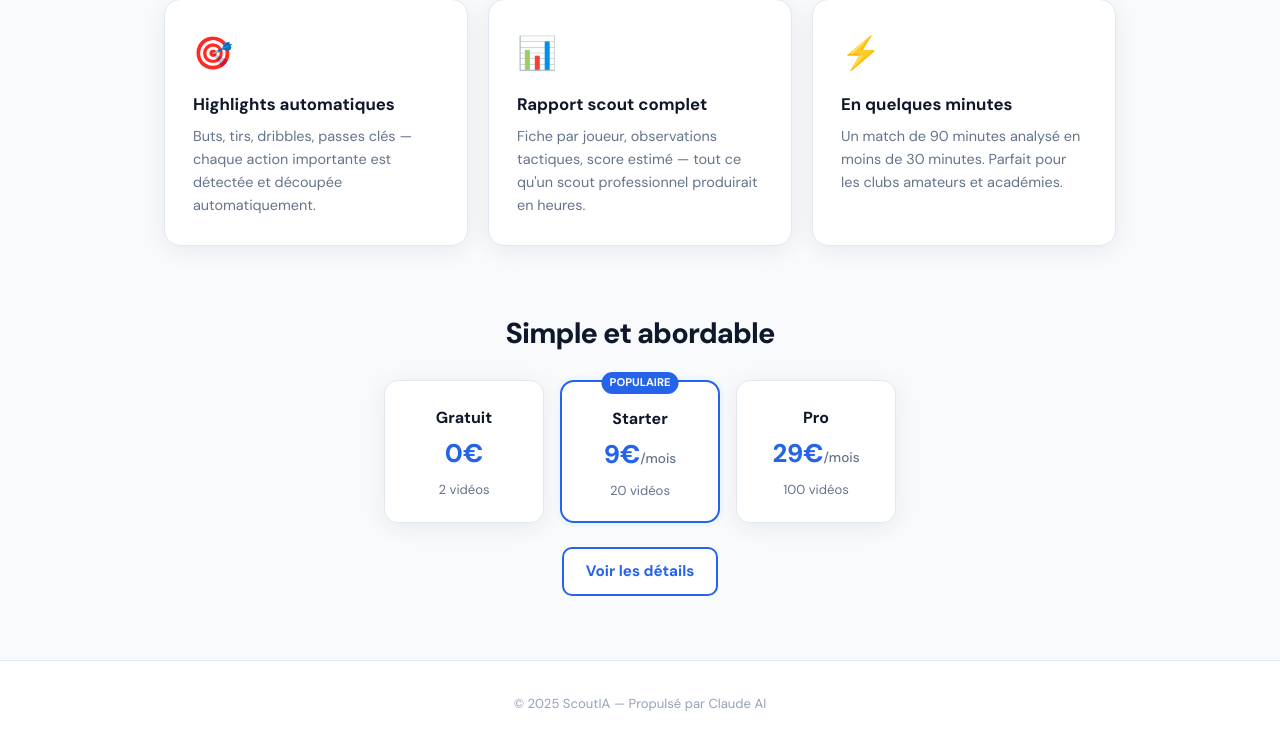
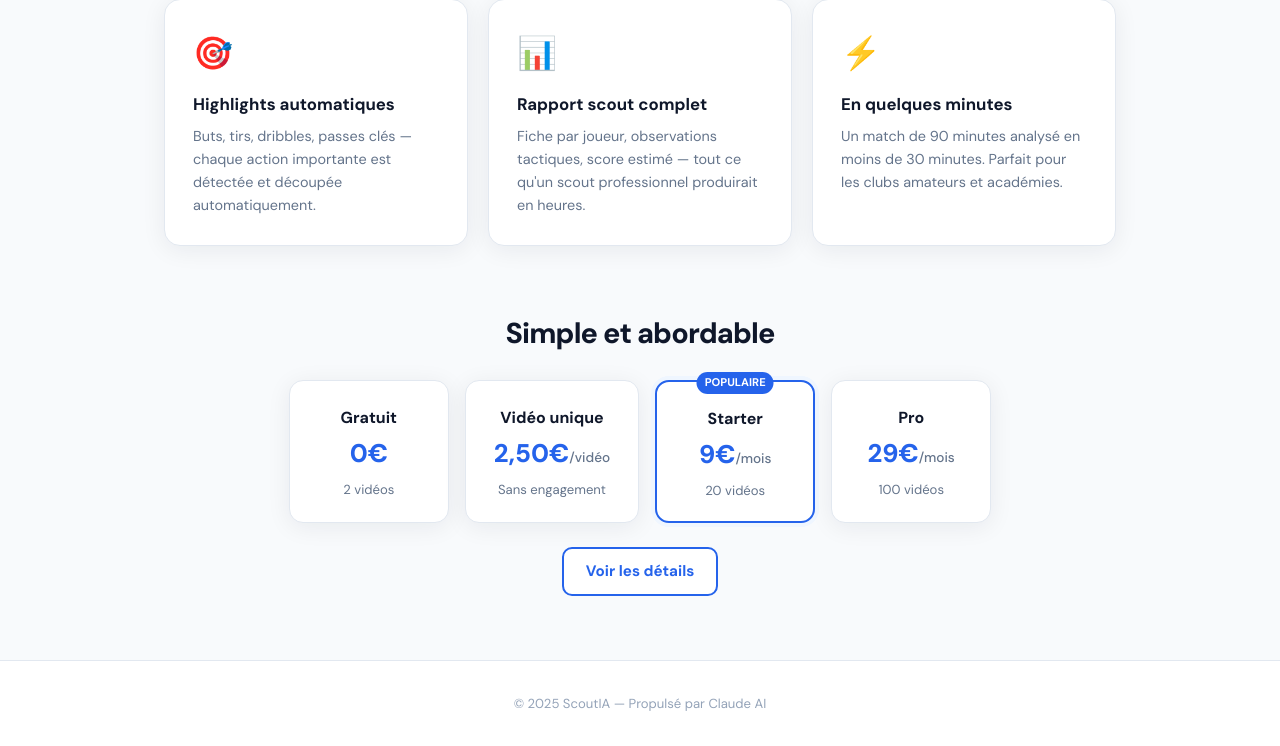
Before and after one commit to mikarocco-droid/ProjectAIMika, a Flask app: page / in a window 1280 px wide. Shown: the part 493-1239 px from the top of the page. Run offline with Flask 3, Linux system fonts and the light colour scheme.

Commit message:
Add files via upload

```diff
--- a/templates/index.html
+++ b/templates/index.html
@@ -64,6 +64,11 @@
       <div class="plan-price">0€</div>
       <div class="plan-videos">2 vidéos</div>
     </div>
+    <div class="plan-mini">
+      <div class="plan-name">Vidéo unique</div>
+      <div class="plan-price">2,50€<span>/vidéo</span></div>
+      <div class="plan-videos">Sans engagement</div>
+    </div>
     <div class="plan-mini featured">
       <div class="plan-badge">Populaire</div>
       <div class="plan-name">Starter</div>
```
